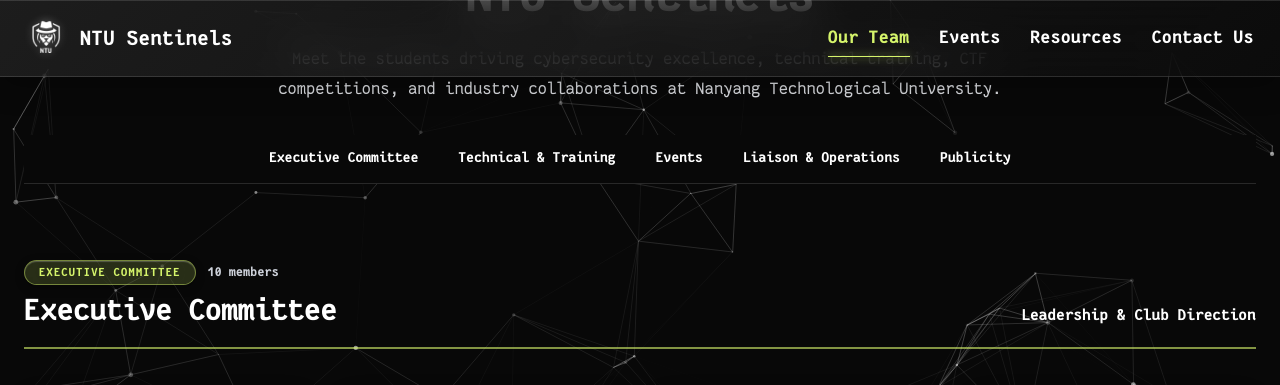
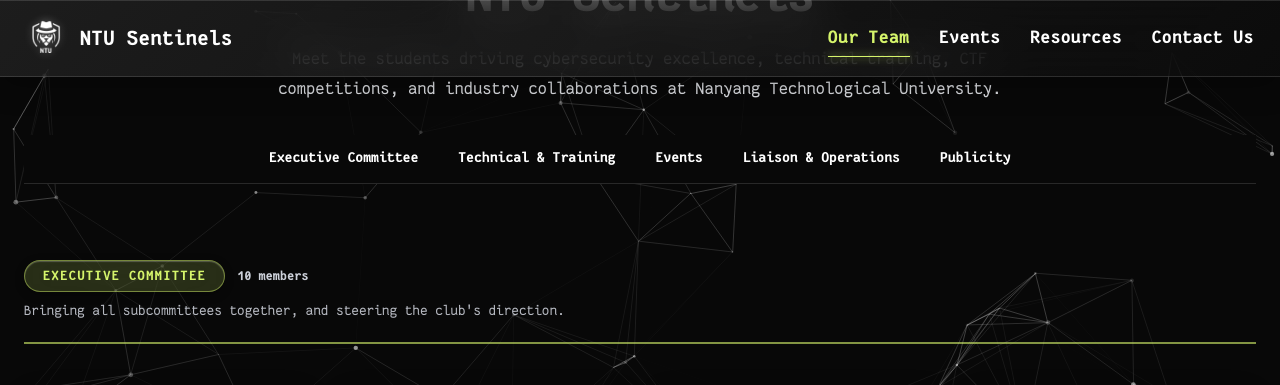
Before and after one commit to NTU-Sentinels/ntu-sentinels.github.io, a Jekyll site: the page built from _pages/our-team.md, in a window 1280 px wide and 1400 px high, scrolled down 223 px, cut to the strip 0-385 px from the top of the window. Built offline with Jekyll 4.4.1, drawn with Linux system fonts in a browser that asks for light colours; some of the changed text lies outside the part shown.

Commit message:
added description for teams, removed duplicate heading

```diff
--- a/_pages/our-team.md
+++ b/_pages/our-team.md
@@ -22,7 +22,7 @@
   </nav>
 
   <!-- Subcommittee Sections (Bifurcation) -->
-  {% assign sections = "executive|Executive Committee|Leadership & Club Direction;;technical|Technical & Training|CTF Training, Workshops & Infrastructure;;events|Events|Club Activities, Hackathons & Socials;;liaison|Liaison & Operations|Industry Partnerships, Sponsorships & Club Admin;;publicity|Publicity|Brand Presence, Social Media & Media Coverage" | split: ";;" %}
+  {% assign sections = "executive|Executive Committee|Bringing all subcommittees together, and steering the club's direction.;;technical|Technical & Training|Keeping events glitch-free, and hosting technical workshops and competitions.;;events|Events|Making our gatherings unforgettable, from planning to execution.;;liaison|Liaison & Operations|Managing club relations internally and externally.;;publicity|Publicity|Running our socials, capturing event highlights, and designing cool club content." | split: ";;" %}
 
   {% for sec in sections %}
     {% assign parts = sec | split: "|" %}
@@ -35,12 +35,11 @@
       <div class="team-section__header">
         <div class="team-section__header-main">
           <div class="team-section__pill-group">
-            <span class="team-section__pill team-section__pill--{{ sec_key }}">{{ sec_title }}</span>
+            <h2 class="team-section__pill team-section__pill--{{ sec_key }}">{{ sec_title }}</h2>
             <span class="team-section__count">{{ members.size }} members</span>
           </div>
-          <h2 class="team-section__title">{{ sec_title }}</h2>
+          <p class="team-section__desc">{{ sec_desc }}</p>
         </div>
-        <p class="team-section__desc">{{ sec_desc }}</p>
       </div>
 
       <div class="team-grid">
--- a/assets/css/main.scss
+++ b/assets/css/main.scss
@@ -1393,6 +1393,7 @@
   display: flex;
   flex-direction: column;
   gap: 8px;
+  min-width: 0;
 }
 
 .team-section__pill-group {
@@ -1402,11 +1403,12 @@
 }
 
 .team-section__pill {
-  font-size: 0.78rem;
+  margin: 0;
+  font-size: 0.9rem;
   font-weight: 700;
   text-transform: uppercase;
   letter-spacing: 0.08em;
-  padding: 5px 14px;
+  padding: 7px 18px;
   border-radius: 999px;
   -webkit-backdrop-filter: blur(18px) saturate(160%);
   backdrop-filter: blur(18px) saturate(160%);
@@ -1449,21 +1451,21 @@
   color: rgba(240, 244, 255, 0.85);
 }
 
-.team-section__title {
-  font-size: clamp(1.55rem, 2.6vw, 2.05rem);
-  font-weight: 700;
-  color: #FFFFFF;
+.team-section__desc {
+  font-size: 0.92rem;
+  font-weight: 500;
+  color: rgba(240, 244, 255, 0.75);
   margin: 0;
-  letter-spacing: -0.015em;
-}
-
-.team-section__desc {
-  font-size: 1.05rem;
-  font-weight: 600;
-  color: #FFFFFF;
-  margin: 0;
-  max-width: 520px;
   line-height: 1.5;
+  white-space: nowrap;
+  overflow: hidden;
+  text-overflow: ellipsis;
+}
+
+@media (max-width: 767px) {
+  .team-section__desc {
+    white-space: normal;
+  }
 }
 
 /* Member Grid: 4 Columns desktop matching Untitled UI */
```
